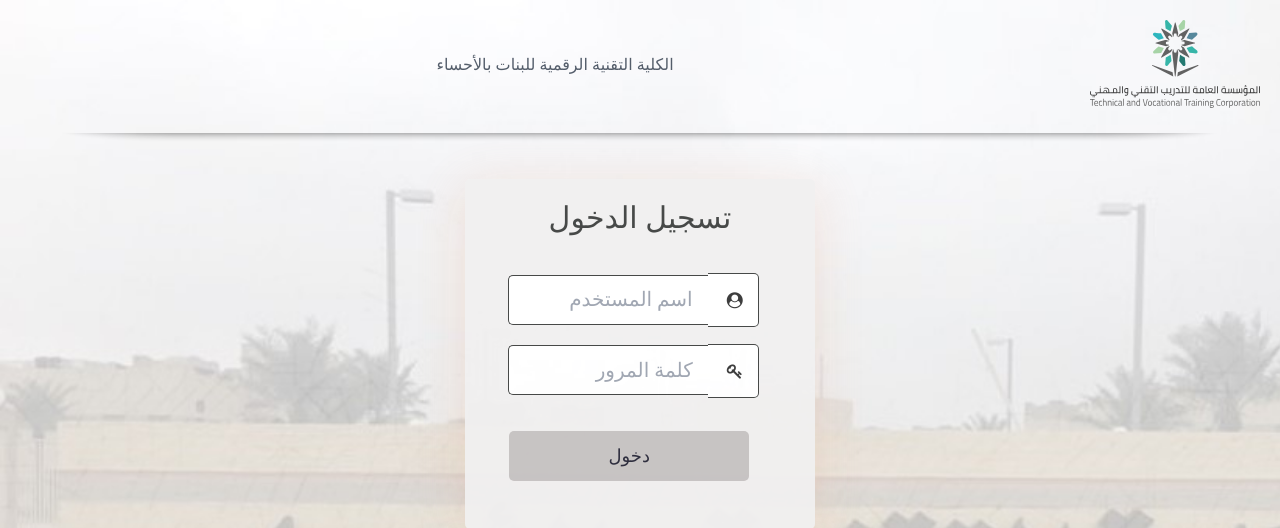
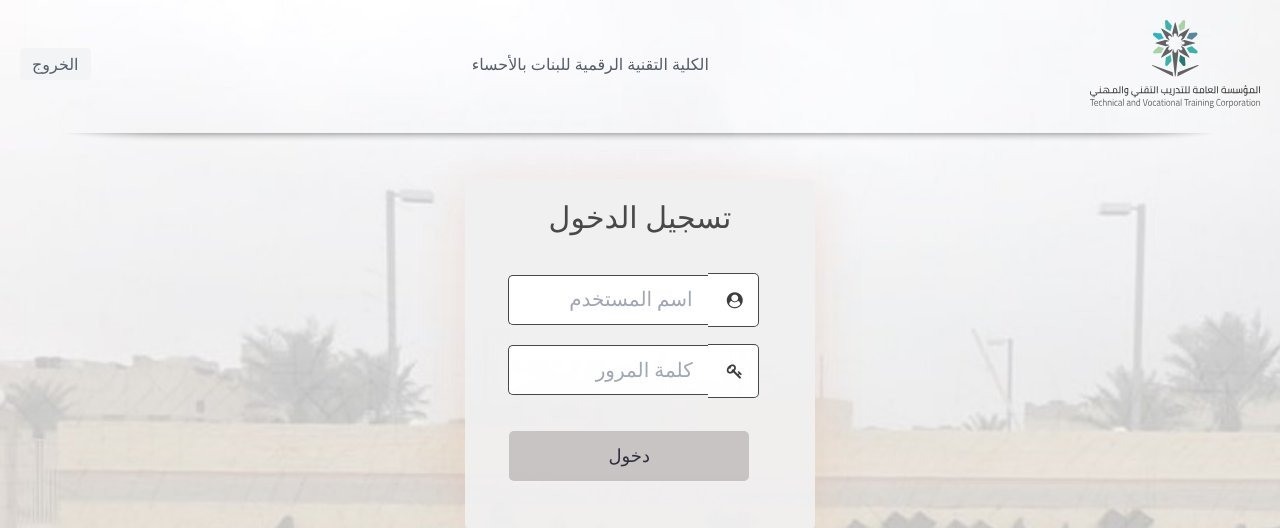
Before and after one commit to maryam1011/DTG_Project, a PHP site: page /login.php in a window 1280 px wide. Shown: the top 528 px of the page. Run offline with PHP 8.4, Linux system fonts and the light colour scheme; data that the repository does not hold is empty; some libraries are stand-ins or nearby versions; some web fonts are replaced.

Commit message:
login header

```diff
--- a/header.php
+++ b/header.php
@@ -1,4 +1,3 @@
-<script src="https://cdn.tailwindcss.com"></script>
 
 
 <header class="text-gray-600 body-font">
@@ -139,6 +138,11 @@
             <h3>الكلية التقنية الرقمية للبنات بالأحساء</h3>
 
             </nav>
+            <a href="../logout.php"><button
+                class="inline-flex items-center bg-gray-100 border-0 py-1 px-3 focus:outline-none hover:bg-gray-200 rounded text-base mt-4 md:mt-0">
+                الخروج
+                </svg>
 
+            </button></a>
         </div>
     </header>
--- a/login.php
+++ b/login.php
@@ -12,14 +12,15 @@ include_once('includes/pd.inc.php');
     <meta charset="UTF-8">
     <meta name="viewport" content="width=device-width, initial-scale=1.0">
     <link rel="stylesheet" href="style/style.css">
+    <script src="https://cdn.tailwindcss.com"></script>
+
     <link rel="stylesheet" href="https://cdnjs.cloudflare.com/ajax/libs/font-awesome/4.7.0/css/font-awesome.min.css">
 
 </head>
 
 <body>
 
-
-    <?php include('header.php');?>
+<?php include('header.php');?>
     <div class="separador"></div>
     <div class="overlay">
 
```
